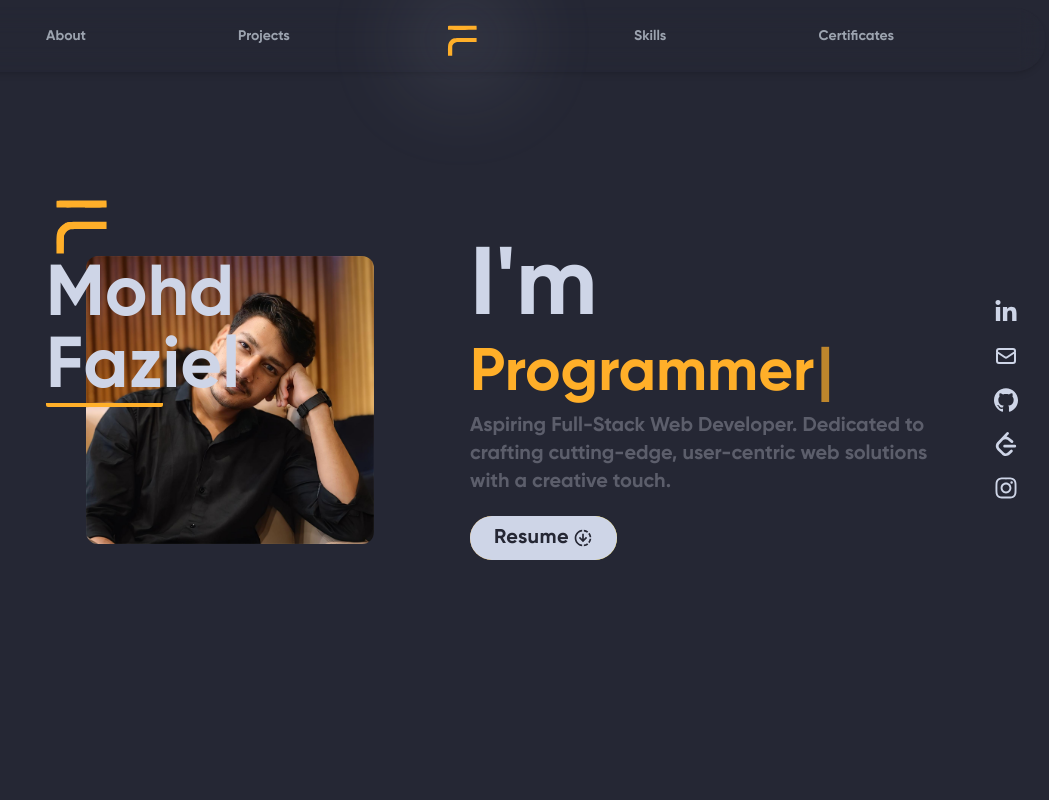
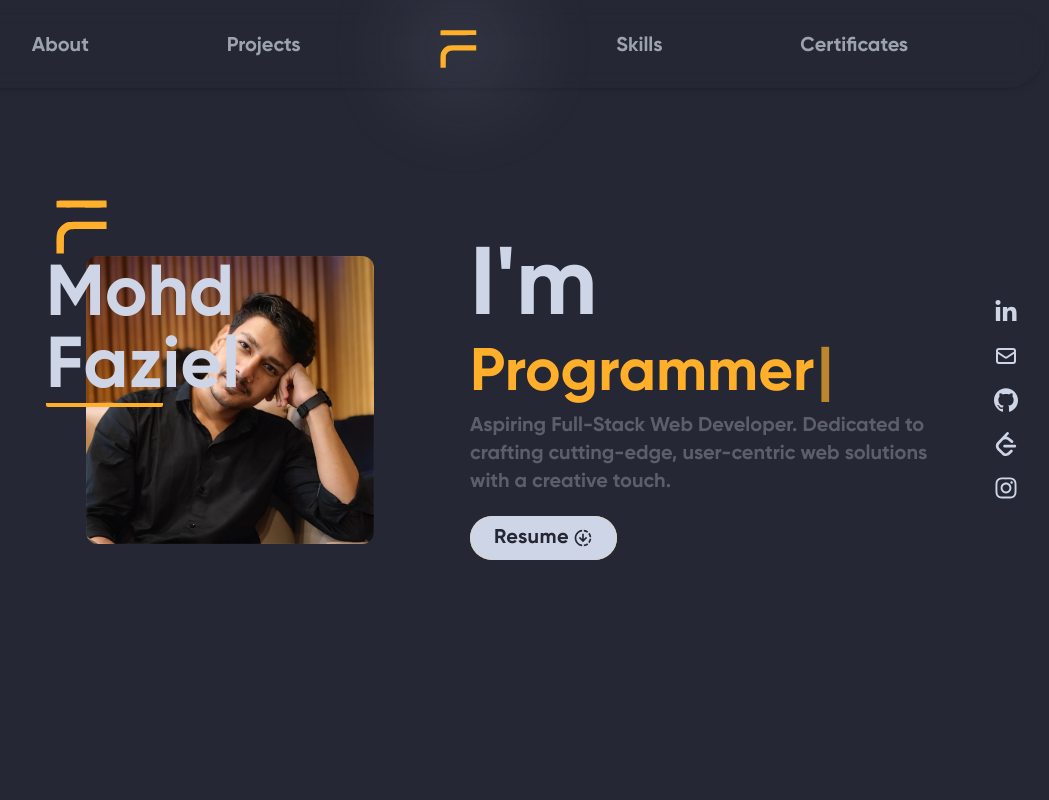
Before and after one commit to mohdfaziel/Portfolio, a React (Vite) app: page / in a window 1280 px wide. Shown: the top 800 px of the page, without its empty margins (170-1219 px from the left). Built offline with nearby package versions, Linux system fonts and the light colour scheme; the HTML template or start-up script is replaced by a standard one.

Commit message:
modified nav

```diff
--- a/src/App.jsx
+++ b/src/App.jsx
@@ -1,5 +1,5 @@
 import '@fontsource/poppins';
-import NavBar from './Components/NavBar';
+import NavBar from './Components/Nav/NavBar';
 import Home from './Components/Home/Home';
 import Skills from './Components/Skills/Skills';
 import Projects from './Components/Projects/Projects';
--- a/src/Components/Home/ResumeButton.jsx
+++ b/src/Components/Home/ResumeButton.jsx
@@ -5,7 +5,7 @@ const ResumeButton = () => {
       <span className="relative text-sm md:text-xl z-10 flex items-center justify-center gap-1 px-6 py-2 transition-colors duration-400 group-hover:text-dark1">
         Resume <MdOutlineDownloading />
       </span>
-      <div className="absolute inset-0 transform -skew-x-0 bg-active transition-transform duration-400 group-hover:translate-x-full"></div>
+      <div className="absolute inset-0 transform -skew-x-0 bg-active transition-transform duration-700 group-hover:translate-x-full"></div>
     </button>
   );
 };
--- a/src/Components/Item.jsx
+++ b/src/Components/Nav/Item.jsx
@@ -1,6 +1,6 @@
 export default function Item({ title, target, activeLink, handleClick }) {
     return (
-      <li className="flex h-7 flex-col hover:scale-105 hover:text-active transition-all items-center">
+      <li className="flex h-7 md:h-8 flex-col hover:scale-105 hover:text-active transition-all items-center">
         <a
           href={`#${target}`}
           onClick={() => handleClick(target)}
--- a/src/Components/NavBar.jsx
+++ b/src/Components/Nav/NavBar.jsx
@@ -2,8 +2,8 @@ import { IoPerson } from "react-icons/io5";
 import { PiCertificate } from "react-icons/pi";
 import { GoLightBulb } from "react-icons/go";
 import { IoIosApps } from "react-icons/io";
-import logo from "../assets/logo.svg";
-import Ellipse from '../assets/Ellipse.svg';
+import logo from "../../assets/logo.svg";
+import Ellipse from '../../assets/Ellipse.svg';
 import { useState } from "react";
 import Item from "./Item";
 export default function NavBar() {
@@ -13,8 +13,8 @@ export default function NavBar() {
   };
   return (
     <>
-      <div className="fixed z-20 max-[500px]:hidden top-2 w-full flex font-poppins justify-center items-center h-[4rem]">
-        <ul className="w-[90%] rounded-full shadow-md backdrop-blur-md text-sm h-full text-gray-400 flex justify-evenly items-center">
+      <div className="fixed z-20 max-[500px]:hidden top-2 w-full flex font-poppins justify-center items-center h-[4rem] md:h-[5rem]">
+        <ul className="w-[90%] rounded-full shadow-md backdrop-blur-md text-sm md:text-xl h-full text-gray-400 flex justify-evenly items-center">
           <Item
             title={"About"}
             target={"about"}
@@ -28,7 +28,7 @@ export default function NavBar() {
             handleClick={handleClick}
           />
           <a href="#" onClick={() => handleClick("home")}>
-            <img src={logo} alt="" />
+            <img src={logo} className="md:scale-125" alt="" />
           </a>
           <Item
             title={"Skills"}
```
